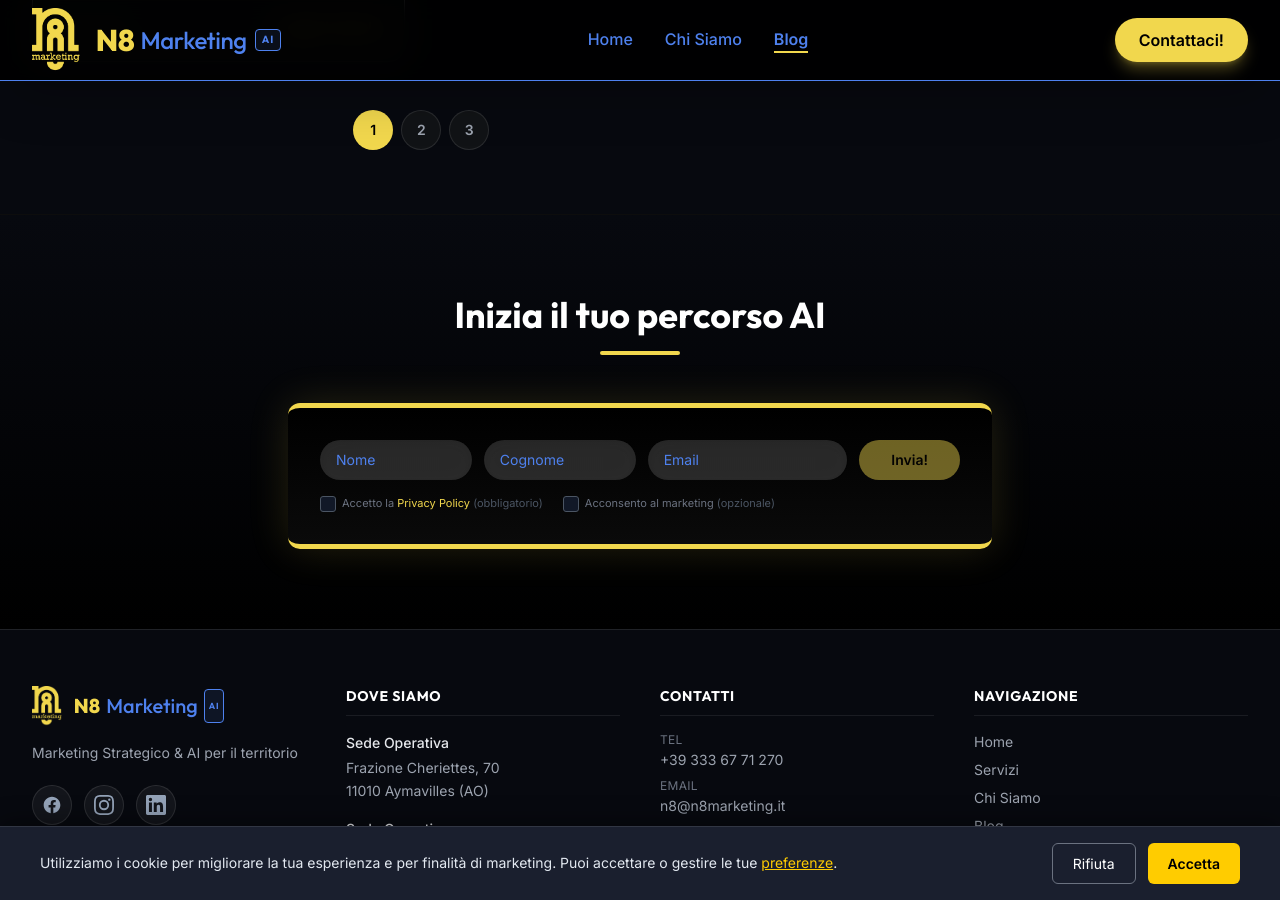
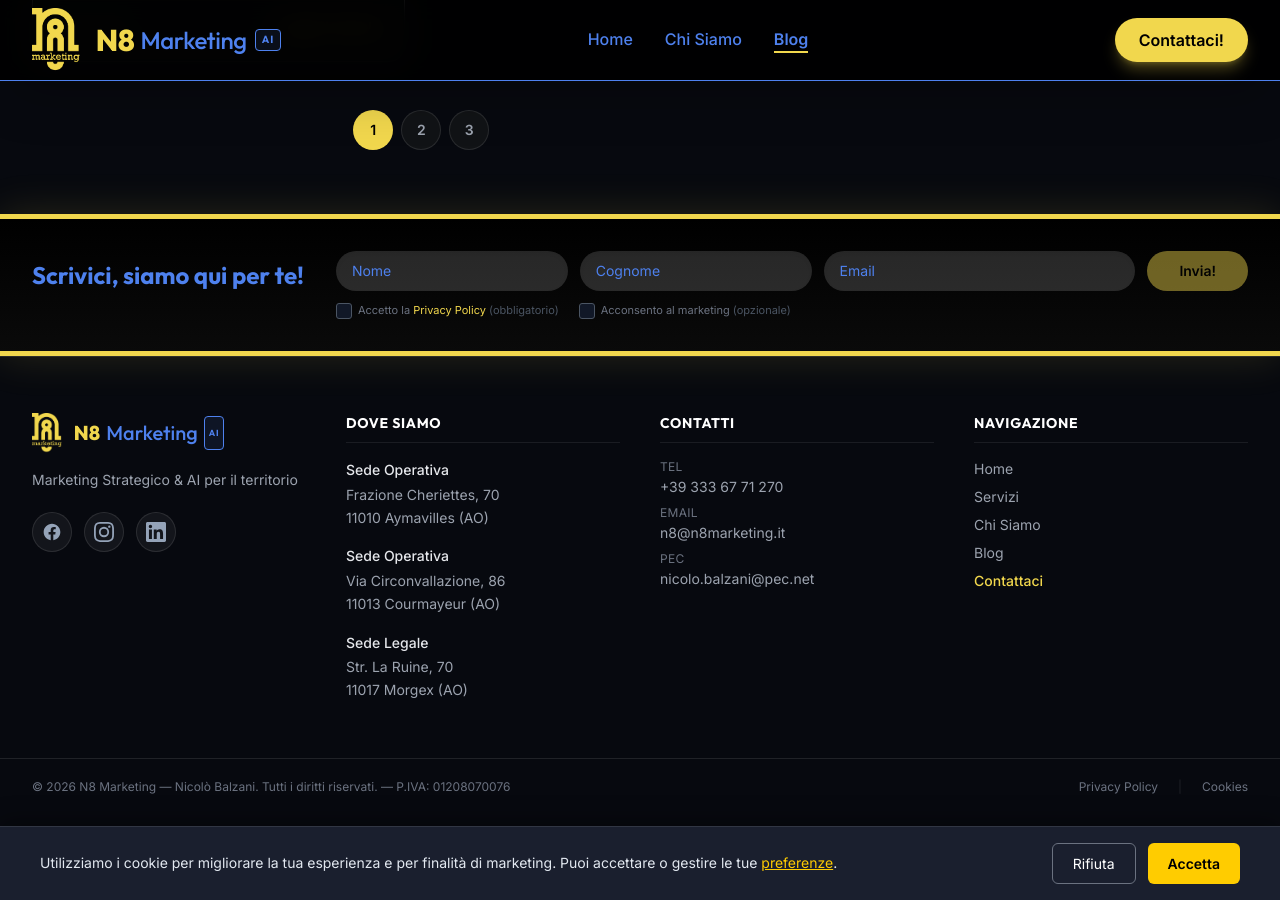
Before and after one commit to NicoDavN8/n8marketing-2026, a Jekyll site: the page built from blog.html, in a window 1280 px wide and 900 px high, scrolled down 1306 px. Built offline with Jekyll 4.4.1, drawn with Linux system fonts in a browser that asks for light colours; nearby versions of some CDN libraries.

Commit message:
Aggiornamento form contatto pagina Blog: stile coerente
- Rimpiazzato form di contatto nel blog.html con layout coerente Homepage/Chi Siamo
- Nuovo layout: flex a due colonne (titolo sinistra, form destra)
- Titolo: "Scrivici, siamo qui per te!"
- Stile identico: bordo giallo border-y-[5px], sfondo nero, shadow giallo
- Form ESCLUSIVAMENTE nella pagina principale blog.html
- NON appare nei singoli articoli (post.html) - link rimanda alla homepage

Modificati: blog.html

Co-Authored-By: Claude Haiku 4.5 <noreply@anthropic.com>

```diff
--- a/blog.html
+++ b/blog.html
@@ -291,21 +291,19 @@ permalink: /blog.html
         #jf-submit:disabled { opacity:.45; cursor:not-allowed; box-shadow:none; }
     </style>
 
-    <section id="contatti" class="py-20 bg-gradient-to-b from-[#07090f] to-black border-t border-white/5">
-        <div class="max-w-3xl mx-auto px-4 sm:px-6 lg:px-8 fade-in-up">
-            <div class="text-center mb-12">
-                <h2 class="font-heading text-3xl md:text-4xl font-bold text-white mb-4">Inizia il tuo percorso AI</h2>
-                <div class="w-20 h-1 bg-[#f1d74d] mx-auto rounded-full"></div>
-            </div>
+    <section id="contatti" class="py-8 bg-gradient-to-b from-black to-[#0a0a0a] border-y-[5px] border-solid border-[#f1d74d] shadow-[0_0_40px_rgba(241,215,77,0.15)] relative z-10">
+        <div class="max-w-7xl mx-auto px-4 sm:px-6 lg:px-8">
+            <div class="flex flex-col lg:flex-row items-start gap-5 lg:gap-8 justify-between fade-in-up">
 
-            <div class="bg-gradient-to-b from-black to-[#0a0a0a] border-y-[5px] border-solid border-[#f1d74d] shadow-[0_0_40px_rgba(241,215,77,0.15)] rounded-xl p-8">
+                <h2 class="font-heading text-xl lg:text-2xl font-bold text-[#4e81ee] shrink-0 whitespace-nowrap pt-2">Scrivici, siamo qui per te!</h2>
+
                 <iframe name="jf_hidden" style="display:none;" aria-hidden="true"></iframe>
 
                 <form method="POST"
                       action="https://submit.jotform.com/submit/261063490141044"
                       target="jf_hidden"
                       onsubmit="setTimeout(function(){ window.location.href='https://nicodavn8.github.io/n8marketing-2026/grazie.html'; }, 1500);"
-                      class="flex flex-col gap-3 w-full">
+                      class="flex flex-col gap-2 w-full flex-grow">
 
                     <input type="hidden" name="formID" value="261063490141044">
 
```
